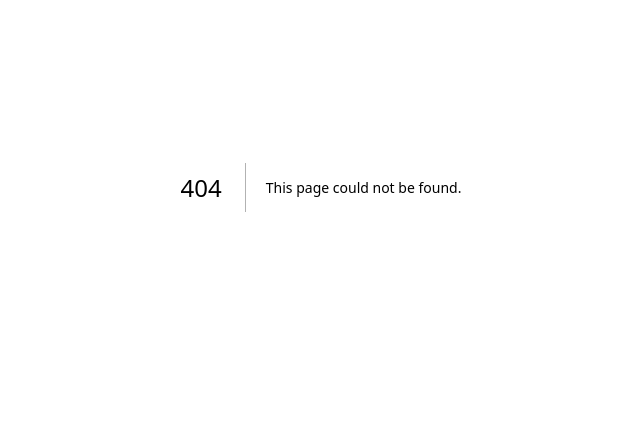
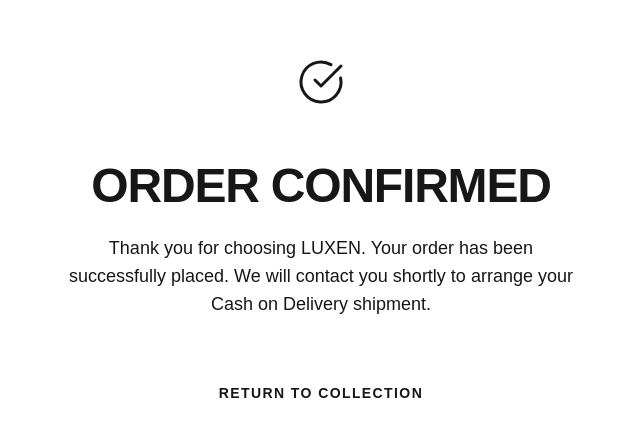
Before and after one commit to sahmsec/luxen, a Next.js app: page /success in a window 1280 px wide. Before the commit this address had no page. Shown: the part 213-650 px from the top of the page, without its empty margins (319-959 px from the left). Built offline with nearby package versions, Linux system fonts and the light colour scheme.

Commit message:
Refine hover interactions

```diff
--- /dev/null
+++ b/src/app/success/page.tsx
@@ -0,0 +1,39 @@
+"use client";
+
+import { motion } from "framer-motion";
+import Link from "next/link";
+import { CheckCircle } from "lucide-react";
+
+export default function SuccessPage() {
+  return (
+    <div className="min-h-screen flex items-center justify-center pt-20 px-6">
+      <motion.div
+        initial={{ opacity: 0, scale: 0.9 }}
+        animate={{ opacity: 1, scale: 1 }}
+        transition={{ duration: 0.8 }}
+        className="text-center max-w-lg"
+      >
+        <div className="flex justify-center mb-8">
+          <div className="w-24 h-24 bg-iceblue/20 rounded-full flex items-center justify-center text-iceblue">
+            <CheckCircle size={48} strokeWidth={1.5} />
+          </div>
+        </div>
+
+        <h1 className="text-4xl md:text-5xl font-heading font-bold uppercase tracking-tight mb-6">
+          Order Confirmed
+        </h1>
+
+        <p className="text-softwhite/70 text-lg font-light mb-12">
+          Thank you for choosing LUXEN. Your order has been successfully placed. We will contact you shortly to arrange your Cash on Delivery shipment.
+        </p>
+
+        <Link
+          href="/shop"
+          className="inline-block border border-white px-12 py-4 uppercase tracking-widest text-sm font-bold hover:bg-white hover:text-navy transition-colors"
+        >
+          Return to Collection
+        </Link>
+      </motion.div>
+    </div>
+  );
+}
```
